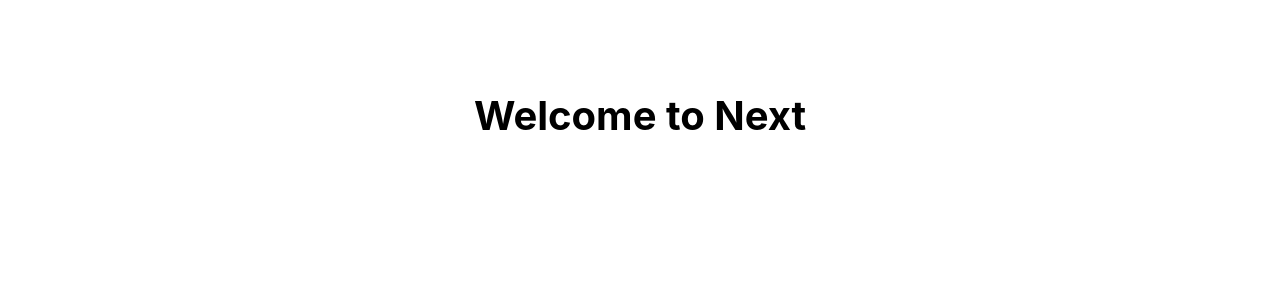
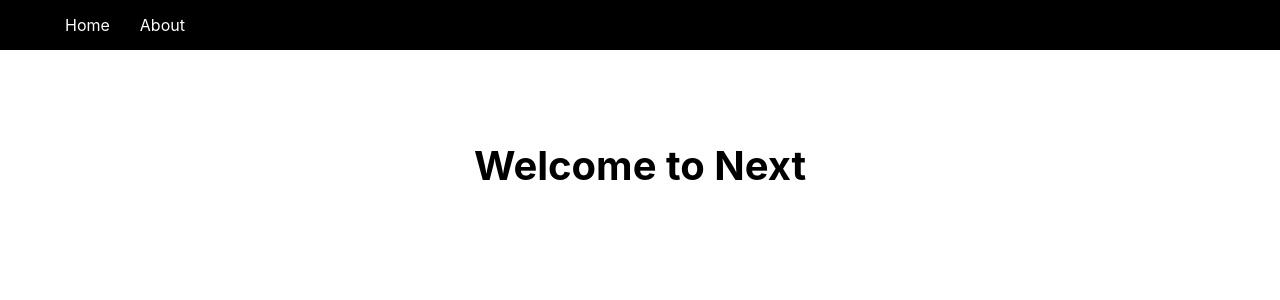
Before and after one commit to Erehmaryann/next-crash-course, a Next.js app: page / in a window 1280 px wide. Shown: the top 300 px of the page. Built offline with nearby package versions, Linux system fonts and the light colour scheme.

Commit message:
modified layout comp, created new nav file

```diff
--- a/components/Layout.jsx
+++ b/components/Layout.jsx
@@ -1,10 +1,14 @@
+import Nav from './Nav';
 import styles from '../styles/Layout.module.css';
 
 const Layout = ({ children }) => {
 	return (
-		<div className={styles.container}>
-			<main className={styles.main}>{children}</main>
-		</div>
+		<>
+			<Nav />
+			<div className={styles.container}>
+				<main className={styles.main}>{children}</main>
+			</div>
+		</>
 	);
 };
 
--- /dev/null
+++ b/components/Nav.jsx
@@ -0,0 +1,19 @@
+import Link from 'next/link';
+import navStyles from '../styles/Nav.module.css';
+
+const Nav = () => {
+	return (
+		<nav className={navStyles.nav}>
+			<ul>
+				<li>
+					<Link href='/'>Home</Link>
+				</li>
+				<li>
+					<Link href='/about'>About</Link>
+				</li>
+			</ul>
+		</nav>
+	);
+};
+
+export default Nav;
```
